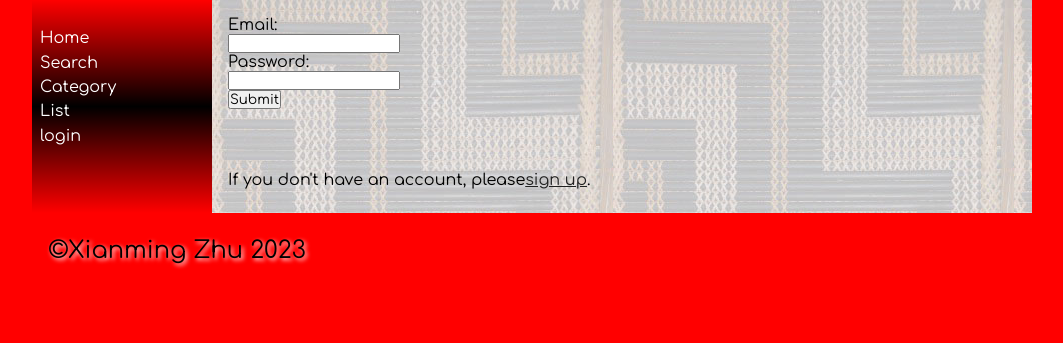
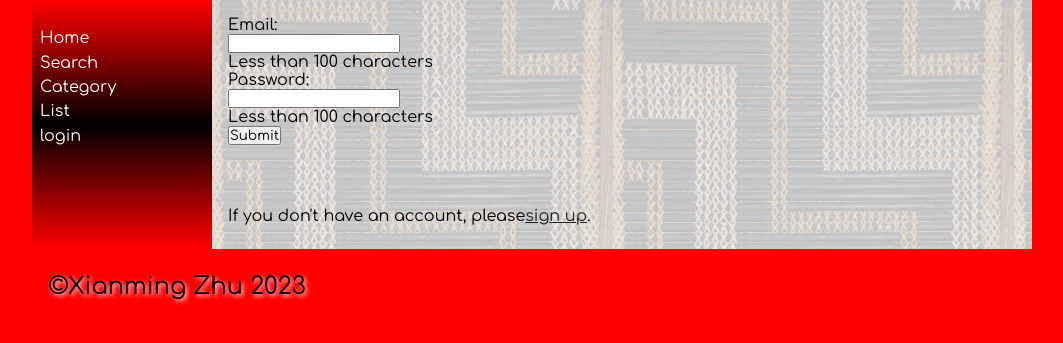
Before and after one commit to Aurora-Ming/Maori-Dictionary, a Flask app: page /login in a window 1280 px wide. Shown: the part 101-444 px from the top of the page, without its empty margins (108-1171 px from the left). Run offline with Flask 3, Linux system fonts and the light colour scheme; some web fonts are replaced.

Commit message:
添加了数据长度限制

```diff
--- a/templates/login.html
+++ b/templates/login.html
@@ -8,11 +8,11 @@
 <form class="myform" method="POST">
     <div class="form-group">
         <div class="form-label">Email:</div>
-        <div class="form-element"><input type="email" name="email" id="email" required></div>
+        <div class="form-element"><input type="email" name="email" id="email" required maxlength="100"><br><span>Less than 100 characters</span><br></div>
     </div>
     <div class="form-group">
         <div class="form-label">Password:</div>
-        <div class="form-element"><input type="password" name="password" id="email" required></div>
+        <div class="form-element"><input type="password" name="password" id="email" required maxlength="100"><br><span>Less than 100 characters</span><br></div>
     </div>
     <div class="form-group">
         <div class="form-label"></div>
```
Also changed, not shown: dictionary.db.
